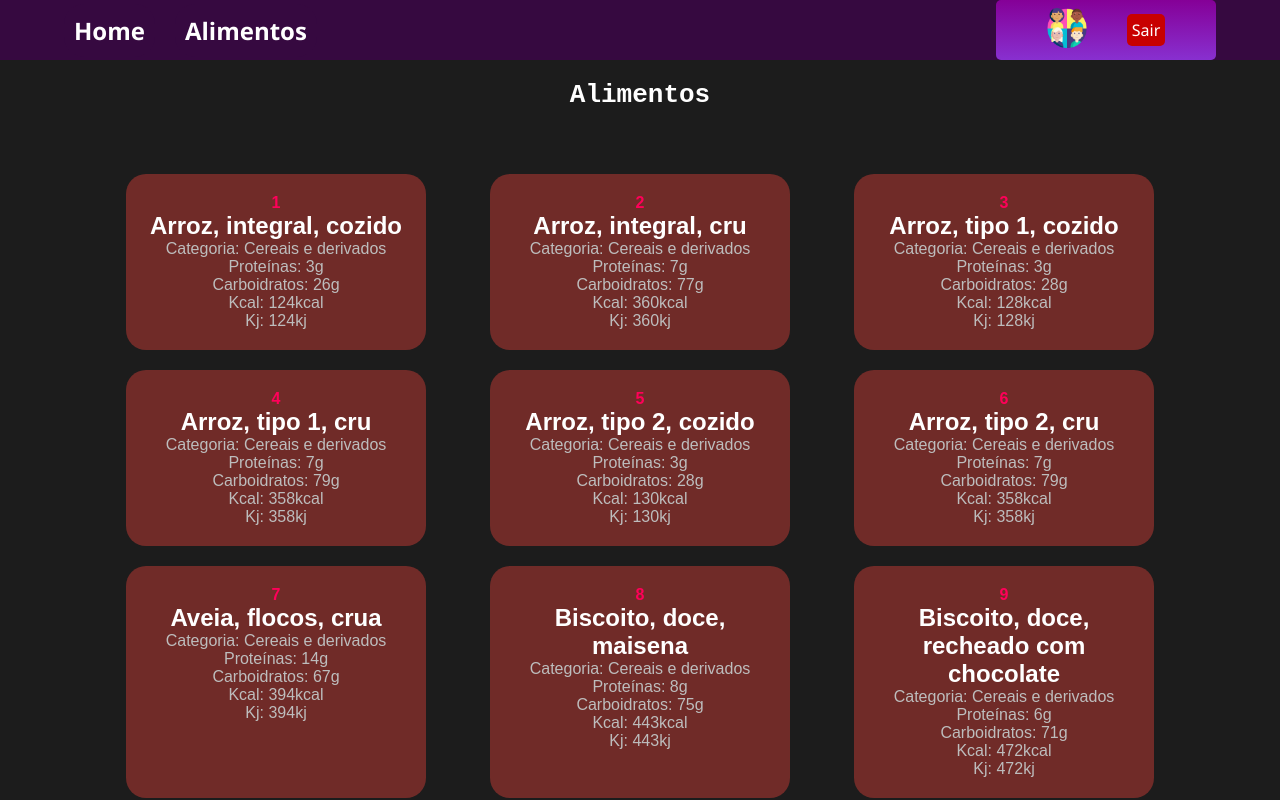
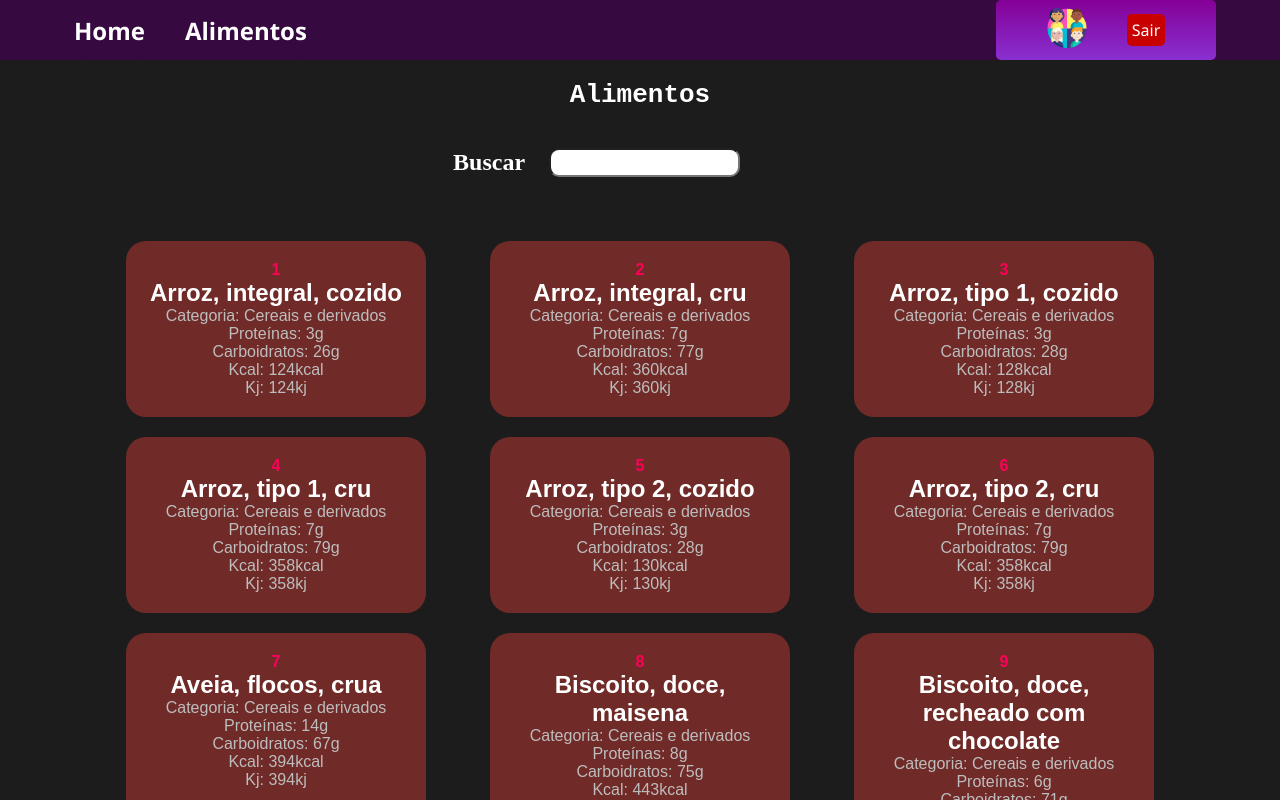
Before and after one commit to vinicius-tadeu/focus-alimentos, a React (Vite) app: page /alimentos in a window 1280 px wide. Shown: the top 800 px of the page. Built offline with nearby package versions, Linux system fonts and the light colour scheme.

Commit message:
Input para buscar alimentos criado

```diff
--- a/src/routes/Alimentos.css
+++ b/src/routes/Alimentos.css
@@ -32,3 +32,15 @@ p{
     color: #ff0059;
     font-weight: bold;
 }
+.wrapperBusca{
+    display: flex;
+    align-items: center;
+    justify-content: center;
+    padding-right: 6.8%;
+    margin-top: 3%;
+    gap: 2%;
+}
+.wrapperBusca input{
+    border-radius: 10px;
+    padding: 5px;
+}
--- a/src/routes/Alimentos.jsx
+++ b/src/routes/Alimentos.jsx
@@ -1,22 +1,59 @@
 import DefaultPage from "../components/DefaultPage";
 import data from "../services/utis.json";
+import { useMemo, useState } from "react";
 import "./Alimentos.css";
 export default function Alimentos() {
+  const [busca, setBusca] = useState("");
+  console.log(data);
+  const dataFilter = useMemo(()=>{
+    const lowerBusca = busca.toLowerCase();
+    return data.filter((a) =>
+      a.description.toLowerCase().includes(lowerBusca)
+    );
+  },[busca])
   return (
     <>
-    <DefaultPage/>
+      <DefaultPage />
       <h1 className="titleFoods">Alimentos</h1>
+      <div className="wrapperBusca">
+        <h2>Buscar</h2>
+        <input
+          type="text"
+          value={busca}
+          onChange={(e) => {
+            setBusca(e.target.value);
+          }}
+        />
+      </div>
       <div className="wrapperFood">
-        {data?.map((i) => {
+        {dataFilter?.map((i) => {
           return (
             <div key={i.id} className="foodCard">
               <p className="cardCount">{i.id}</p>
               <h2>{i.description}</h2>
               <p>Categoria: {i.category}</p>
-              <p>Proteínas: {Math.round(i.protein_g)?Math.round(i.protein_g)+"g":"*"}</p>
-              <p>Carboidratos: {Math.round(i.carbohydrate_g)?Math.round(i.carbohydrate_g)+"g":"*"}</p>
-              <p>Kcal: {Math.round(i.energy_kcal)?Math.round(i.energy_kcal)+"kcal":"*"}</p>
-              <p>Kj: {Math.round(i.energy_kj)?Math.round(i.energy_kcal)+"kj":"*"}</p>
+              <p>
+                Proteínas:{" "}
+                {Math.round(i.protein_g) ? Math.round(i.protein_g) + "g" : "*"}
+              </p>
+              <p>
+                Carboidratos:{" "}
+                {Math.round(i.carbohydrate_g)
+                  ? Math.round(i.carbohydrate_g) + "g"
+                  : "*"}
+              </p>
+              <p>
+                Kcal:{" "}
+                {Math.round(i.energy_kcal)
+                  ? Math.round(i.energy_kcal) + "kcal"
+                  : "*"}
+              </p>
+              <p>
+                Kj:{" "}
+                {Math.round(i.energy_kj)
+                  ? Math.round(i.energy_kcal) + "kj"
+                  : "*"}
+              </p>
             </div>
           );
         })}
```
